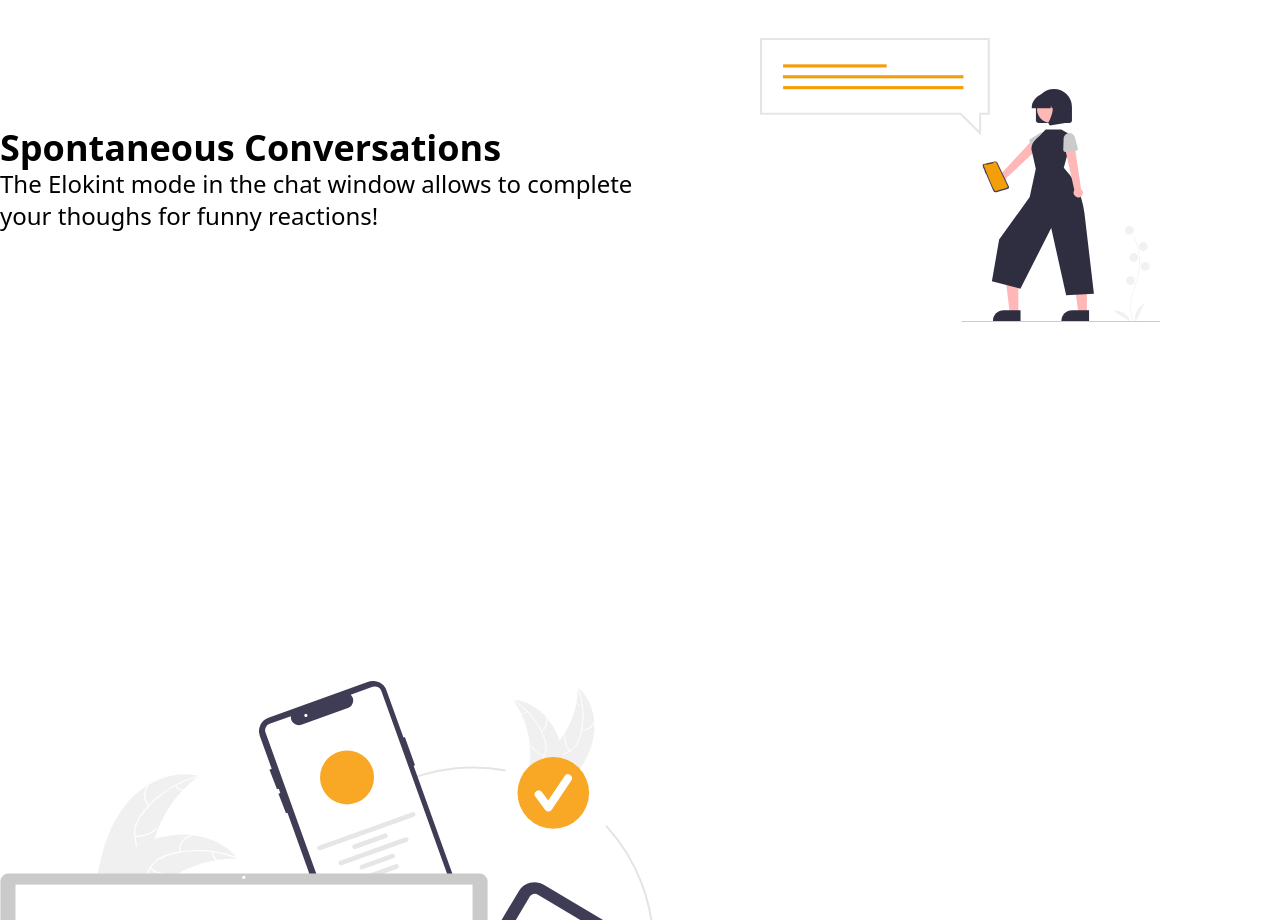
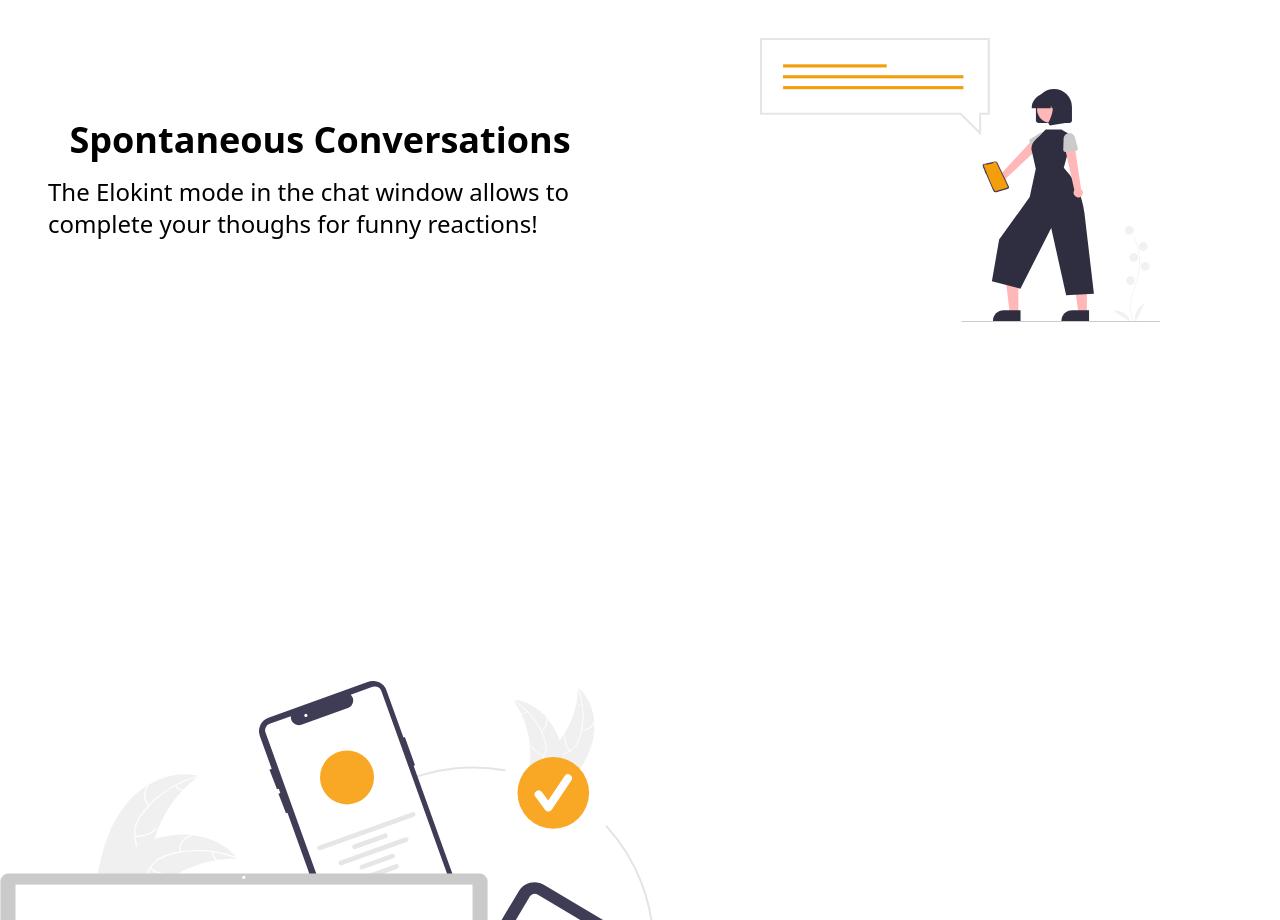
Before and after one commit to k1nho/Elokint, a React (Create React App) app in the folder frontend/: page / in a window 1280 px wide. Shown: the part 1100-2020 px from the top of the page. Built offline with nearby package versions, Linux system fonts and the light colour scheme; no server answers.

Commit message:
fix layout 2nd section

```diff
--- a/frontend/src/components/Home.tsx
+++ b/frontend/src/components/Home.tsx
@@ -25,15 +25,18 @@
         </div>
       </div>
       <div className="min-h-screen flex justify-items items-center">
-        <div className="w-full flex items-center justify-center">
-          <p className="text-2xl">
-            <span className="text-4xl font-bold">
+        <div className="w-full space-y-4">
+          <div className="flex justify-center">
+            <p className="text-4xl font-bold flex self-center">
               Spontaneous Conversations
-            </span>
-            <br />
-            The Elokint mode in the chat window allows to complete your thoughs
-            for funny reactions!
-          </p>
+            </p>
+          </div>
+          <div className="ml-12">
+            <p className="text-2xl">
+              The Elokint mode in the chat window allows to complete your
+              thoughs for funny reactions!
+            </p>
+          </div>
         </div>
         <div className="w-full  flex items-center justify-center">
           <svg
```
